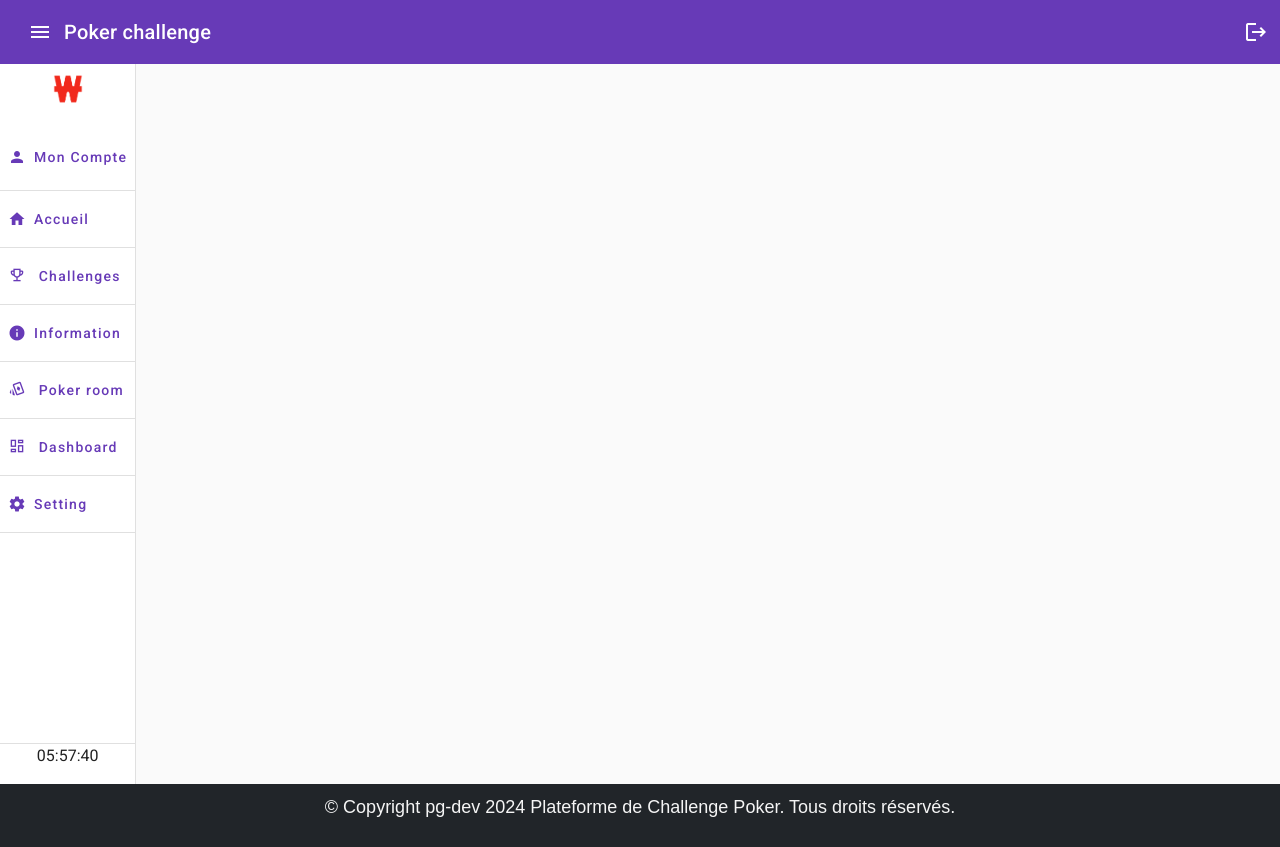
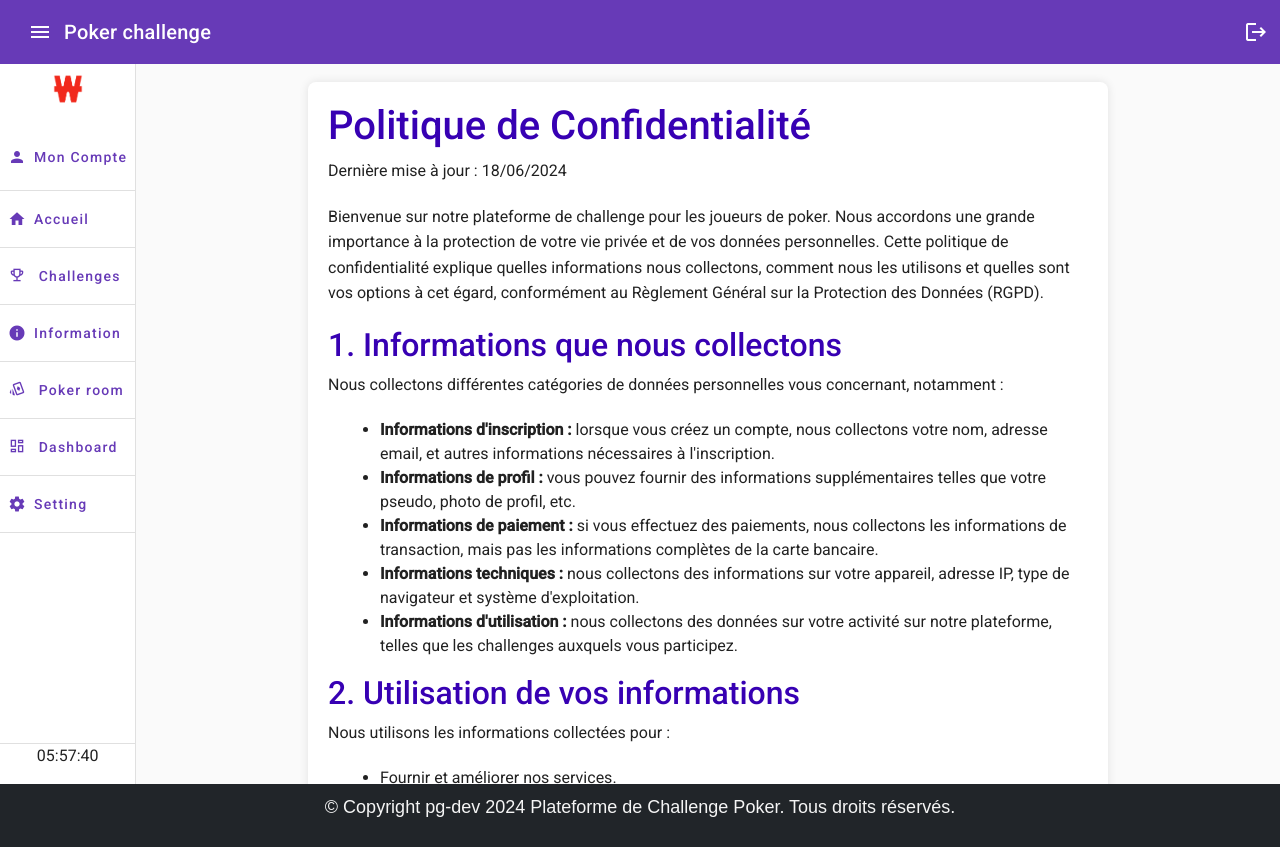
Before and after one commit to pierregirou/poker-challenge, an Angular app: page /rgpd in a window 1280 px wide. Before the commit this address led to /. Built offline with nearby package versions, Linux system fonts and the light colour scheme.

Commit message:
rgpd component

```diff
--- a/src/app/app.routes.ts
+++ b/src/app/app.routes.ts
@@ -11,6 +11,7 @@ import { SettingComponent } from './setting/setting.component';
 import { DashboardComponent } from './dashboard/dashboard.component';
 import { NotfoundComponent } from './notfound/notfound.component';
 import { PasswordForgotComponent } from './password-forgot/password-forgot.component';
+import { RGPDComponent } from './rgpd/rgpd.component';
 
 export const routes: Routes = [
     {
@@ -49,12 +50,15 @@ export const routes: Routes = [
     },
     {
         path:'setting',
-        component:SettingComponent,
-        canActivate: [authGuard]
+        component:SettingComponent
     },
     {
         path:'notfoound',
         component:NotfoundComponent
+    },
+    {
+        path:'rgpd',
+        component:RGPDComponent
     },
     {
         path:'passwordforgot',
--- a/src/app/home/home.component.css
+++ b/src/app/home/home.component.css
@@ -29,11 +29,9 @@ p {
     color: #3700b3;
 }
 .feature-item, .testimonial-item {
-    background-color: #444;
+    background-color:var(--mat-purpule);
     padding: 20px;
     border-radius: 5px;
     margin-bottom: 20px;
 }
-.feature-item h3{
-    color: whitesmoke;
-}
+/* s */
--- a/src/app/home/home.component.html
+++ b/src/app/home/home.component.html
@@ -4,7 +4,7 @@
         <section class="introduction">
             <h1>Bienvenue sur notre Plateforme de Challenge pour Joueurs de Poker</h1>
             <p>Rejoignez notre communauté de passionnés de poker et plongez dans l'univers des compétitions exaltantes ! Sur notre plateforme, les administrateurs peuvent créer des challenges uniques, offrant aux joueurs l'opportunité de démontrer leurs compétences et de se mesurer à des adversaires de tous niveaux.</p>
-            <button  mat-raised-button color="accent" routerLink="admin">Inscrivez-vous</button>
+            <button  mat-raised-button color="accent" routerLink="/admin">Inscrivez-vous</button>
         </section>
 
         <section class="features">
@@ -40,7 +40,7 @@
         <section class="call-to-action">
             <h2>Prêt à relever le défi ?</h2>
             <p>Inscrivez-vous dès maintenant et commencez votre aventure poker !</p>
-            <button  mat-raised-button color="accent" routerLink="admin">Inscrivez-vous</button>
+            <button  mat-raised-button color="accent" routerLink="/admin">Inscrivez-vous</button>
         </section>
     </div>
 </div>
--- a/src/app/information/information.component.html
+++ b/src/app/information/information.component.html
@@ -6,5 +6,5 @@
     <p>La sécurité de vos données est notre priorité. Nous utilisons des protocoles de sécurité avancés pour protéger vos informations personnelles et garantir une expérience de jeu sans souci.</p>
     <p>Que vous soyez un joueur aguerri ou que vous débutiez, notre plateforme vous offre une expérience enrichissante et compétitive. Mesurez-vous aux meilleurs et progressez dans les classements pour remporter des récompenses et des badges exclusifs.</p>
     <p>Prêt à relever le défi ? Inscrivez-vous dès maintenant et commencez votre aventure poker !</p>
-    <button mat-raised-button routerLink="admin" color="accent">Inscrivez-vous</button>
+    <button mat-raised-button routerLink="/admin" color="accent">Inscrivez-vous</button>
 </ng-container>
--- a/src/app/navbar/navbar.component.html
+++ b/src/app/navbar/navbar.component.html
@@ -42,7 +42,7 @@
                 <span class="material-symbols-outlined">dashboard</span>
                 Dashboard</button>
             <mat-divider></mat-divider>
-            <button mat-button color="primary" class="item-sidenav last-item-sidenav" routerLink="gestion">
+            <button mat-button color="primary" class="item-sidenav last-item-sidenav" routerLink="setting">
                 <mat-icon>settings</mat-icon>
             Setting</button>
             <mat-divider></mat-divider>
--- /dev/null
+++ b/src/app/rgpd/rgpd.component.css
@@ -0,0 +1,19 @@
+.container {
+    max-width: 800px;
+    margin: 0 auto;
+    background-color: #ffffff;
+    padding: 20px;
+    border-radius: 8px;
+    box-shadow: 0 0 10px rgba(0, 0, 0, 0.1);
+}
+h1, h2, h3 {
+    color: var(--mat-primary);
+}
+p {
+    font-size: 16px;
+    line-height: 1.6;
+    margin-bottom: 20px;
+}
+ul {
+    margin-left: 20px;
+}
--- /dev/null
+++ b/src/app/rgpd/rgpd.component.html
@@ -0,0 +1,75 @@
+<div class="container">
+    <h1>Politique de Confidentialité</h1>
+    <p>Dernière mise à jour : 18/06/2024</p>
+    <p>Bienvenue sur notre plateforme de challenge pour les joueurs de poker. Nous accordons une grande importance à la
+        protection de votre vie privée et de vos données personnelles. Cette politique de confidentialité explique
+        quelles informations nous collectons, comment nous les utilisons et quelles sont vos options à cet égard,
+        conformément au Règlement Général sur la Protection des Données (RGPD).</p>
+
+    <h2>1. Informations que nous collectons</h2>
+    <p>Nous collectons différentes catégories de données personnelles vous concernant, notamment :</p>
+    <ul>
+        <li><strong>Informations d'inscription :</strong> lorsque vous créez un compte, nous collectons votre nom,
+            adresse email, et autres informations nécessaires à l'inscription.</li>
+        <li><strong>Informations de profil :</strong> vous pouvez fournir des informations supplémentaires telles que
+            votre pseudo, photo de profil, etc.</li>
+        <li><strong>Informations de paiement :</strong> si vous effectuez des paiements, nous collectons les
+            informations de transaction, mais pas les informations complètes de la carte bancaire.</li>
+        <li><strong>Informations techniques :</strong> nous collectons des informations sur votre appareil, adresse IP,
+            type de navigateur et système d'exploitation.</li>
+        <li><strong>Informations d'utilisation :</strong> nous collectons des données sur votre activité sur notre
+            plateforme, telles que les challenges auxquels vous participez.</li>
+    </ul>
+
+    <h2>2. Utilisation de vos informations</h2>
+    <p>Nous utilisons les informations collectées pour :</p>
+    <ul>
+        <li>Fournir et améliorer nos services.</li>
+        <li>Personnaliser votre expérience sur notre plateforme.</li>
+        <li>Gérer votre compte et fournir un support client.</li>
+        <li>Communiquer avec vous au sujet des mises à jour, offres spéciales et autres informations liées à nos
+            services.</li>
+        <li>Assurer la sécurité de notre plateforme et prévenir les fraudes.</li>
+    </ul>
+
+    <h2>3. Partage de vos informations</h2>
+    <p>Nous ne vendons ni ne louons vos informations personnelles à des tiers. Nous pouvons partager vos informations
+        avec :</p>
+    <ul>
+        <li>Des prestataires de services tiers qui nous aident à fournir nos services.</li>
+        <li>Des autorités légales si nécessaire pour se conformer à la loi ou protéger nos droits.</li>
+        <li>Dans le cadre d'une transaction commerciale telle qu'une fusion, acquisition ou vente d'actifs.</li>
+    </ul>
+
+    <h2>4. Sécurité de vos informations</h2>
+    <p>Nous mettons en œuvre des mesures de sécurité techniques et organisationnelles pour protéger vos informations
+        personnelles contre la perte, le vol, l'accès non autorisé et la divulgation.</p>
+
+    <h2>5. Vos droits</h2>
+    <p>En vertu du RGPD, vous avez le droit de :</p>
+    <ul>
+        <li>Accéder à vos données personnelles et en demander une copie.</li>
+        <li>Rectifier les données inexactes ou incomplètes.</li>
+        <li>Demander la suppression de vos données personnelles.</li>
+        <li>Limiter le traitement de vos données dans certaines circonstances.</li>
+        <li>Vous opposer au traitement de vos données pour des motifs légitimes.</li>
+        <li>Demander la portabilité de vos données personnelles.</li>
+    </ul>
+
+    <h2>6. Cookies et technologies similaires</h2>
+    <p>Nous utilisons des cookies et des technologies similaires pour améliorer votre expérience sur notre plateforme.
+        Vous pouvez gérer vos préférences en matière de cookies via les paramètres de votre navigateur.</p>
+
+    <h2>7. Modifications de cette politique</h2>
+    <p>Nous pouvons mettre à jour cette politique de confidentialité de temps à autre. Nous vous informerons de tout
+        changement en publiant la nouvelle version sur notre site et en modifiant la date de "Dernière mise à jour" en
+        haut de cette page.</p>
+
+    <h2>8. Nous contacter</h2>
+    <p>Si vous avez des questions ou des préoccupations concernant cette politique de confidentialité ou nos pratiques
+        de traitement des données, veuillez nous contacter à :</p>
+    <p>Email : pg.devweb&#64;gmail.com
+    <p>
+    <address>Adresse : 31 rue beaulieu</address>
+    <address>42300 Roanne</address>
+</div>
--- a/src/app/setting/setting.component.html
+++ b/src/app/setting/setting.component.html
@@ -1 +1,3 @@
 <p>setting works!</p>
+
+<a href="/rgpd">Accéder aux RGPD</a>
--- a/src/styles.css
+++ b/src/styles.css
@@ -1,4 +1,6 @@
 /* You can add global styles to this file, and also import other style files */
+@import './variable.css';
+
 :root{
     padding: 0;
     margin: 0;
--- /dev/null
+++ b/src/variable.css
@@ -0,0 +1,12 @@
+
+:root{
+    --mat-pink:#ffd9e1;
+    --mat-second: #018786;
+    --mat-primary: #3700b3;
+    --mat-second-variant: #018786;
+    --mat-primary-variant: #3700b3;
+    --mat-purpule: #bb86fc;
+    --mat-teal: #70efde;
+    --mat-error: #b00020;
+    --mat-accent: #ffd740;
+}
```
Also changed, not shown: src/app/rgpd/rgpd.component.ts (added, +12 -0 lines), 1 other file (tests, documents, lock files or other folders).
